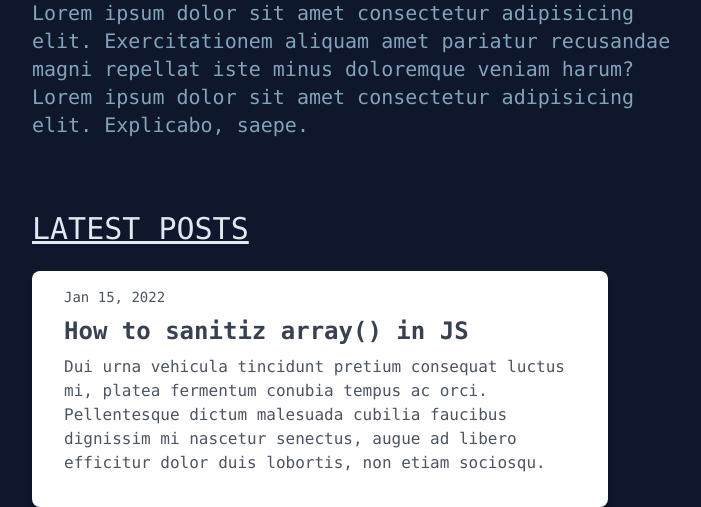
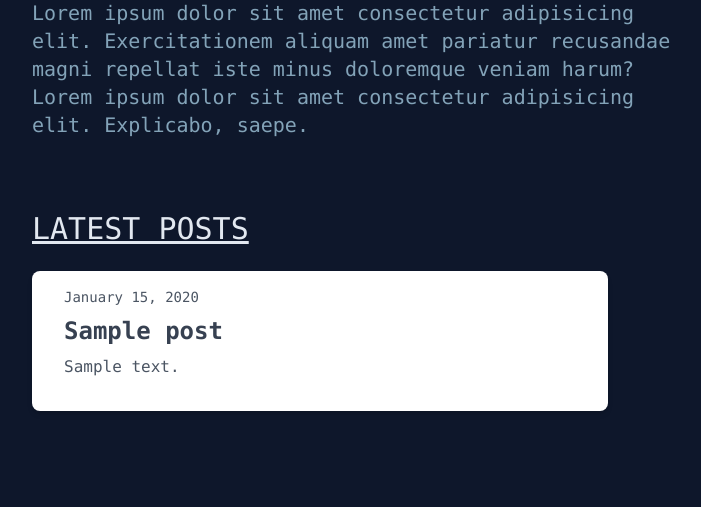
Before and after one commit to francksharif/flask_blog, a Flask app: page / in a window 1280 px wide. Shown: the part 333-840 px from the top of the page, without its empty margins (224-925 px from the left). After the commit the page ends 744 px from the top, so only its background shows below. Run offline with Flask 3, Linux system fonts and the light colour scheme; tables that the repository leaves empty hold one stand-in row (values such as "Sample post").

Commit message:
sqlachemy and sql setup

```diff
--- a/app.py
+++ b/app.py
@@ -1,14 +1,42 @@
-from flask import Flask, render_template
+from flask import Flask, render_template, abort
+from flask_sqlalchemy import SQLAlchemy
+from flask_admin import Admin
+from flask_admin.contrib.sqla import ModelView
+
 
 app = Flask(__name__)
+app.config['SQLALCHEMY_DATABASE_URI'] = "mysql+pymysql://root@localhost/flask_blog"
+app.config['SECRET_KEY'] = "thesecretkeywhichissupposedtobesecret"
+db = SQLAlchemy(app)
+admin = Admin(app)
 
-@app.route('/')
+# DATABASE CLASS
+class Posts(db.Model):
+    id = db.Column(db.Integer, primary_key=True)
+    title = db.Column(db.String(255))
+    description = db.Column(db.String(255))
+    content = db.Column(db.Text)
+    date = db.Column(db.DateTime)
+    slug = db.Column(db.String(255))
+
+with app.app_context():
+    db.create_all()
+
+admin.add_view(ModelView(Posts, db.session))
+
+@app.route("/")
 def homepage():
-    return render_template("homepage.html")
+    posts = Posts.query.all()
+    return render_template("homepage.html", posts=posts)
 
-@app.route("/post/<int:number>")
-def post_page(number):
-    return render_template("post.html")
+@app.route("/post/<string:slug>")
+def post_page(slug):
+    try:
+        post = Posts.query.filter_by(slug=slug).one()
+        return render_template("post.html", post=post)
+    except:
+        abort(404)
+
 
 @app.route("/about")
 def about():
@@ -18,17 +46,6 @@ def about():
 def contact():
     return render_template("contact.html")
 
-@app.route("/admin")
-def login():
-    return render_template("admin.html")
-
-@app.route("/dashboard")
-def dashboard():
-    return render_template("dashboard.html")
-
-@app.route("/new_post")
-def create_post():
-    return render_template("create_post.html")
 
 if __name__ == "__main__":
     app.run(debug=True)
--- a/requirements.txt
+++ b/requirements.txt
@@ -1,3 +1,6 @@
 flask
 flask-sqlalchemy
-psycopg2
+psycopg2-binary
+python-dotenv
+pymysql
+flask-admin
--- a/static/dist/output.css
+++ b/static/dist/output.css
@@ -530,6 +530,11 @@ video {
 .my-2 {
   margin-top: 0.5rem;
   margin-bottom: 0.5rem;
+}
+
+.my-6 {
+  margin-top: 1.5rem;
+  margin-bottom: 1.5rem;
 }
 
 .my-8 {
--- a/templates/create_post.html
+++ b/templates/create_post.html
@@ -14,7 +14,7 @@
         <div class="max-w-7xl mx-auto sm:px-6 lg:px-8">
             <div class=" overflow-hidden shadow-sm sm:rounded-lg">
                 <div class="p-6 border-b ">
-                    <form method="POST" action="">
+                    <form method="POST" action="/new_post">
                         <div class="mb-4">
                             <label class="text-xl text-white">Title</span></label></br>
                             <input type="text" class=" p-2 w-full bg-slate-700 text-white" name="title" id="title" value="" required>
@@ -30,7 +30,7 @@
 
                         <div class="mb-8">
                             <label class="text-xl text-white">Body</span></label></br>
-                            <textarea name="content"  ></textarea>
+                            <textarea name="content" id="body" ></textarea>
                         </div>
 
                         <div class="my-8">
--- a/templates/homepage.html
+++ b/templates/homepage.html
@@ -17,19 +17,19 @@
                 <h2 class="text-3xl bold uppercase mb-6 text-[#E2E8F0] underline">Latest Posts</h2>
             </div>
             <!-- POSTS -->
-            <a href="#">
-                <div class="max-w-2xl px-8 py-4 mx-auto bg-white rounded-lg shadow-md dark:bg-gray-800" style="cursor: auto;">
+            {% for post in posts %}
+                <div class="max-w-2xl px-8 py-4 mx-auto my-6 bg-white rounded-lg shadow-md dark:bg-gray-800" style="cursor: auto;">
                     <div class="flex items-center justify-between">
-                      <span class="text-sm font-light text-gray-600 dark:text-gray-400">Jan 15, 2022</span>
+                      <span class="text-sm font-light text-gray-600 dark:text-gray-400">{{ post.date.strftime('%B %d, %Y')}}</span>
                     </div>
                     <div class="mt-2">
-                      <a href="https://stackdiary.com/" class="text-2xl font-bold text-gray-700 dark:text-white hover:text-blue-500 dark:hover:text-blue-500 transition">How to sanitiz array() in JS</a>
-                      <p class="mt-2 text-gray-600 dark:text-gray-300">Dui urna vehicula tincidunt pretium consequat luctus mi, platea fermentum conubia tempus ac orci. Pellentesque dictum malesuada cubilia faucibus dignissim mi nascetur senectus, augue ad libero efficitur dolor duis lobortis, non etiam sociosqu.</p>
+                      <a href="/post/{{post.slug}}" class="text-2xl font-bold text-gray-700 dark:text-white hover:text-blue-500 dark:hover:text-blue-500 transition">{{ post.title }}</a>
+                      <p class="mt-2 text-gray-600 dark:text-gray-300">{{post.description}}</p>
                     </div>
                     <div class="flex items-center justify-between mt-4">
                     </div>
                   </div>
-             </a>
+             {% endfor %}
         </div>
     </div>
    </main>
```
Also changed, not shown: templates/post.html (+6 -9 lines), __init__.py (added), 4 other files.
